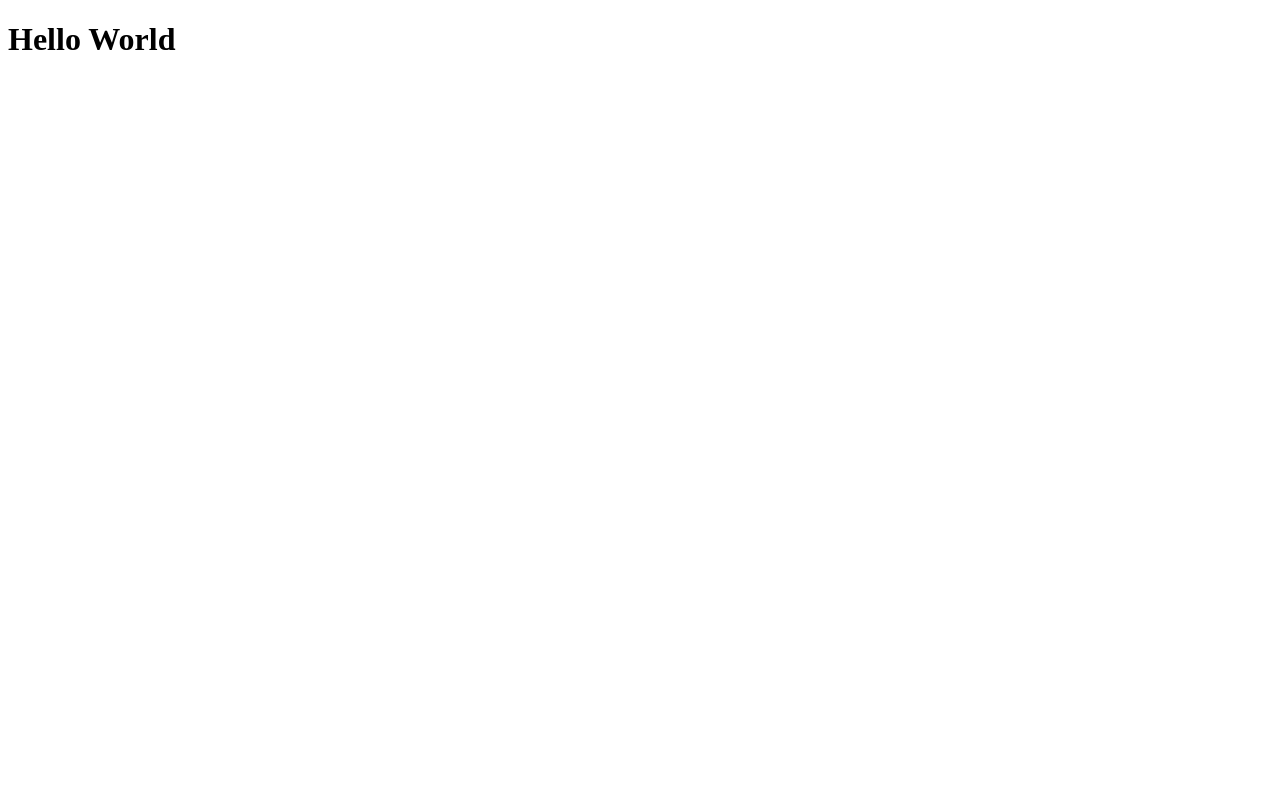
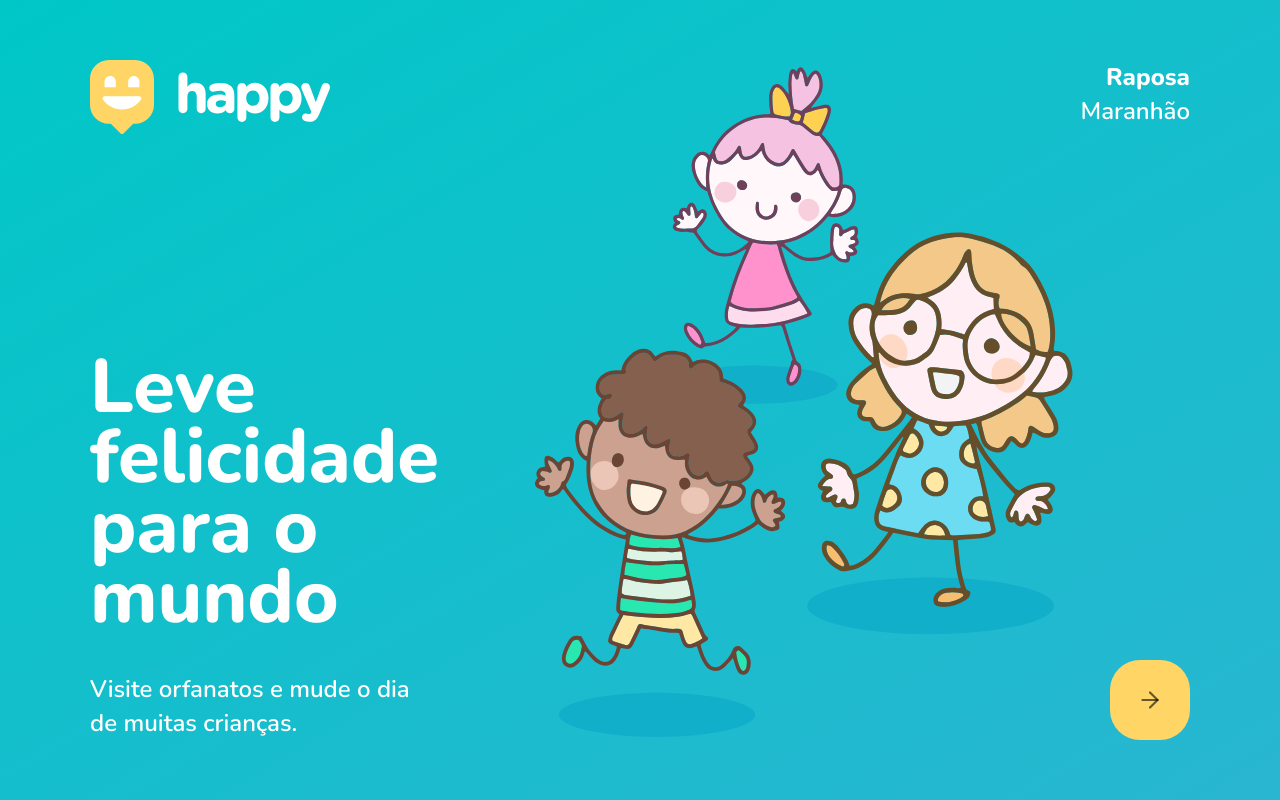
Before and after one commit to 3salles/Happy, a React (Create React App) app in the folder web/: page / in a window 1280 px wide. Built offline with nearby package versions, Linux system fonts and the light colour scheme.

Commit message:
💄 chore: Created Landing Page.

```diff
--- a/web/package.json
+++ b/web/package.json
@@ -12,6 +12,7 @@
     "@types/react-dom": "^16.9.0",
     "react": "^16.14.0",
     "react-dom": "^16.14.0",
+    "react-icons": "^3.11.0",
     "react-scripts": "3.4.3",
     "typescript": "~3.7.2"
   },
--- a/web/public/index.html
+++ b/web/public/index.html
@@ -5,6 +5,8 @@
     <meta name="viewport" content="width=device-width, initial-scale=1" />
 
     <title>Happy</title>
+
+    <link href="https://fonts.googleapis.com/css2?family=Nunito:wght@600;700;800&display=swap" rel="stylesheet">
   </head>
   <body>
     <noscript>You need to enable JavaScript to run this app.</noscript>
--- a/web/src/App.tsx
+++ b/web/src/App.tsx
@@ -1,8 +1,32 @@
 import React from 'react';
+import { FiArrowRight } from 'react-icons/fi';
+
+import './styles/global.css';
+import './styles/pages/landing.css';
+
+import logoImg from './assets/logo.svg';
 
 function App() {
   return (
-    <h1>Hello World</h1>
+    <div id="page-landing">
+      <div className="content-wrapper">
+        <img src={logoImg} alt="Happy logo"/>
+
+        <main>
+          <h1>Leve felicidade para o mundo</h1>
+          <p>Visite orfanatos e mude o dia de muitas crianças.</p>
+        </main>
+
+        <div className="location">
+          <strong>Raposa</strong>
+          <span>Maranhão</span>
+        </div>
+
+        <a href="" className="enter-app">
+          <FiArrowRight size={26} color="rgba(0, 0, 0, 0.6)" />
+        </a>
+      </div>
+    </div>
   );
 }
 
--- /dev/null
+++ b/web/src/styles/global.css
@@ -0,0 +1,14 @@
+* {
+  margin: 0;
+  padding: 0;
+  box-sizing: border-box;
+}
+
+body {
+  color: #fff;
+  background: #ebf2f5;
+}
+
+body, input, button, textarea {
+  font: 600 18px Nunito, sans-serif;
+}
--- /dev/null
+++ b/web/src/styles/pages/landing.css
@@ -0,0 +1,81 @@
+#page-landing {
+  width: 100vw;
+  height: 100vh;
+  background: linear-gradient(329.54deg, #29B6D1 0%, #00C7C7 100%);
+
+  display: flex;
+  justify-content: center;
+  align-items: center;
+}
+
+#page-landing .content-wrapper {
+  position: relative;
+
+  width: 100%;
+  max-width: 1100px;
+
+  height: 100%;
+  max-height: 680px;
+
+  display: flex;
+  flex-direction: column;
+  align-items: flex-start;
+  justify-content: space-between;
+
+  background: url('../../assets/landing.svg') no-repeat 80% center;
+}
+
+#page-landing .content-wrapper main {
+  max-width: 350px;
+}
+
+#page-landing .content-wrapper main h1 {
+  font-size: 76px;
+  font-weight: 900;
+  line-height: 70px;
+}
+
+#page-landing .content-wrapper main p {
+  margin-top: 40px;
+  font-size: 24px;
+  line-height: 34px;
+}
+
+.content-wrapper .location {
+  position: absolute;
+  right: 0;
+  top: 0;
+
+  font-size: 24px;
+  line-height: 34px;
+
+  display: flex;
+  flex-direction: column;
+
+  text-align: right;
+}
+
+.content-wrapper .location strong {
+  font-weight: 800;
+}
+
+.content-wrapper .enter-app {
+  position: absolute;
+  right: 0;
+  bottom: 0;
+
+  width: 80px;
+  height: 80px;
+  background: #ffd666;
+  border-radius: 30px;
+
+  display: flex;
+  align-items: center;
+  justify-content: center;
+
+  transition: background-color 0.2s;
+}
+
+.content-wrapper .enter-app:hover {
+  background: #96feff;
+}
```
Also changed, not shown: 1 other file (tests, documents, lock files or other folders).
